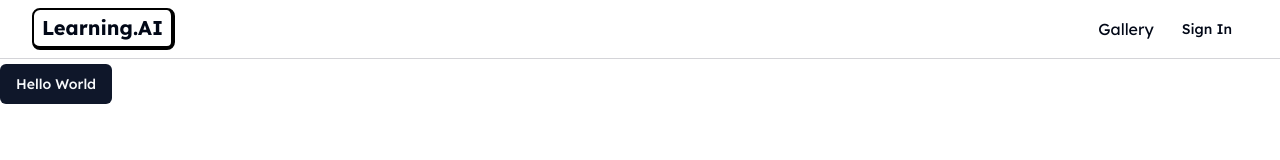
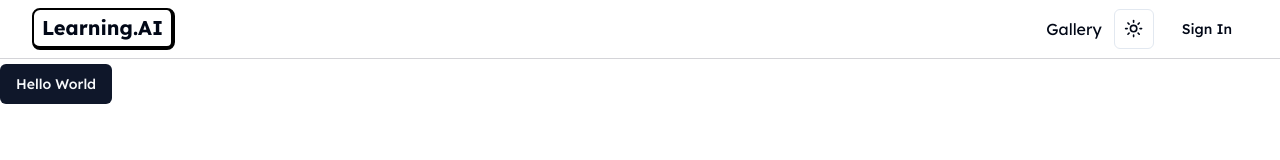
Before and after one commit to suleimanodetoro/learning-app-ai, a Next.js app: page / in a window 1280 px wide. Shown: the top 160 px of the page. Built offline with nearby package versions, Linux system fonts and the light colour scheme; no server answers.

Commit message:
Implement Theme Toggle for Light and Dark Mode

```diff
--- a/app/layout.tsx
+++ b/app/layout.tsx
@@ -1,31 +1,42 @@
-import { cn } from '@/lib/utils'
-import './globals.css'
-import type { Metadata } from 'next'
-import { Lexend } from 'next/font/google'
-import Navbar from '@/components/Navbar'
+import { cn } from "@/lib/utils";
+import "./globals.css";
+import type { Metadata } from "next";
+import { Lexend } from "next/font/google";
+import Navbar from "@/components/Navbar";
+import { ThemeProvider } from "@/components/theme-provider";
 
-const lexend = Lexend({ subsets: ['latin'] })
+const lexend = Lexend({ subsets: ["latin"] });
 
 export const metadata: Metadata = {
-  title: 'Learning Journey',
-  description: 'An app to automatically genrate a structured course for you with the aid of artifically intelligence, Suleiman Odetoro',
-}
+  title: "Learning Journey",
+  description:
+    "An app to automatically genrate a structured course for you with the aid of artifically intelligence, Suleiman Odetoro",
+};
 
 export default function RootLayout({
   children,
 }: {
-  children: React.ReactNode
+  children: React.ReactNode;
 }) {
   return (
     <html lang="en">
       {/* using shadcn styling tools, & lexend style from next font  */}
-      <body className={cn(
-        lexend.className,
-        'antialiased min-h-screen pt-16' //pt-16 will be for navbar
-      )}>
-        <Navbar/>
-        {children}
+      <body
+        className={cn(
+          lexend.className,
+          "antialiased min-h-screen pt-16" //pt-16 will be for navbar
+        )}
+      >
+        <ThemeProvider
+          attribute="class"
+          defaultTheme="system"
+          enableSystem
+          disableTransitionOnChange
+        >
+          <Navbar />
+          {children}
+        </ThemeProvider>
       </body>
     </html>
-  )
+  );
 }
--- a/components/Navbar.tsx
+++ b/components/Navbar.tsx
@@ -3,6 +3,7 @@
 import SignInButton from "./SignInButton";
 import { getAuthSession } from "@/lib/auth";
 import UserAccountNav from "./UserAccountNav";
+import { ThemeToggle } from "./ThemeToggle";
 
 type Props = {};
 
@@ -41,6 +42,8 @@
               </Link>
             </>
           )}
+          {/* Theme (Dark/Light) toggle */}
+          <ThemeToggle className="mr-3"/>
           {/* Only render sign in button if user is not signed in */}
           <div className="flex items-center">
             {session?.user ? (
--- /dev/null
+++ b/components/ThemeToggle.tsx
@@ -0,0 +1,43 @@
+"use client"
+
+import * as React from "react"
+import { Moon, Sun } from "lucide-react"
+import { useTheme } from "next-themes"
+
+import { Button } from "@/components/ui/button"
+import {
+  DropdownMenu,
+  DropdownMenuContent,
+  DropdownMenuItem,
+  DropdownMenuTrigger,
+} from "@/components/ui/dropdown-menu"
+// To make the component from shad cn more resusable(custom styling etc, pass in props, and wrap with div)
+// What the prop means: This component will receive elements a normal div receives. Form there we can destructure className
+export function ThemeToggle({className,...props}: React.HTMLAttributes<HTMLDivElement>) {
+  const { setTheme } = useTheme()
+
+  return (
+    <div className={className} {...props}>
+    <DropdownMenu>
+      <DropdownMenuTrigger asChild>
+        <Button variant="outline" size="icon">
+          <Sun className="h-[1.2rem] w-[1.2rem] rotate-0 scale-100 transition-all dark:-rotate-90 dark:scale-0" />
+          <Moon className="absolute h-[1.2rem] w-[1.2rem] rotate-90 scale-0 transition-all dark:rotate-0 dark:scale-100" />
+          <span className="sr-only">Toggle theme</span>
+        </Button>
+      </DropdownMenuTrigger>
+      <DropdownMenuContent align="end">
+        <DropdownMenuItem onClick={() => setTheme("light")}>
+          Light
+        </DropdownMenuItem>
+        <DropdownMenuItem onClick={() => setTheme("dark")}>
+          Dark
+        </DropdownMenuItem>
+        <DropdownMenuItem onClick={() => setTheme("system")}>
+          System
+        </DropdownMenuItem>
+      </DropdownMenuContent>
+    </DropdownMenu>
+    </div>
+  )
+}
--- /dev/null
+++ b/components/theme-provider.tsx
@@ -0,0 +1,9 @@
+"use client"
+
+import * as React from "react"
+import { ThemeProvider as NextThemesProvider } from "next-themes"
+import { type ThemeProviderProps } from "next-themes/dist/types"
+
+export function ThemeProvider({ children, ...props }: ThemeProviderProps) {
+  return <NextThemesProvider {...props}>{children}</NextThemesProvider>
+}
--- a/package.json
+++ b/package.json
@@ -25,6 +25,7 @@
     "lucide-react": "^0.279.0",
     "next": "13.5.2",
     "next-auth": "^4.23.1",
+    "next-themes": "^0.2.1",
     "postcss": "8.4.30",
     "react": "18.2.0",
     "react-dom": "18.2.0",
```
Also changed, not shown: 1 other file (tests, documents, lock files or other folders).
